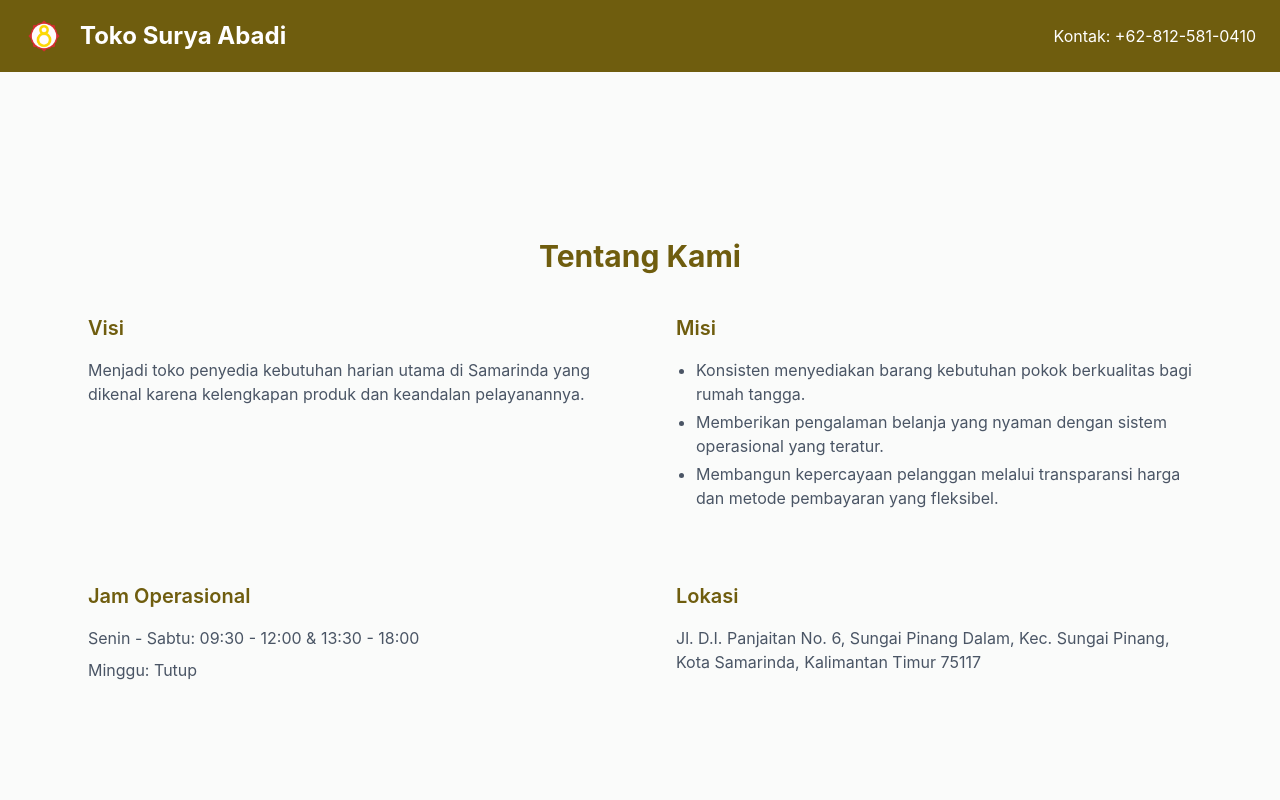
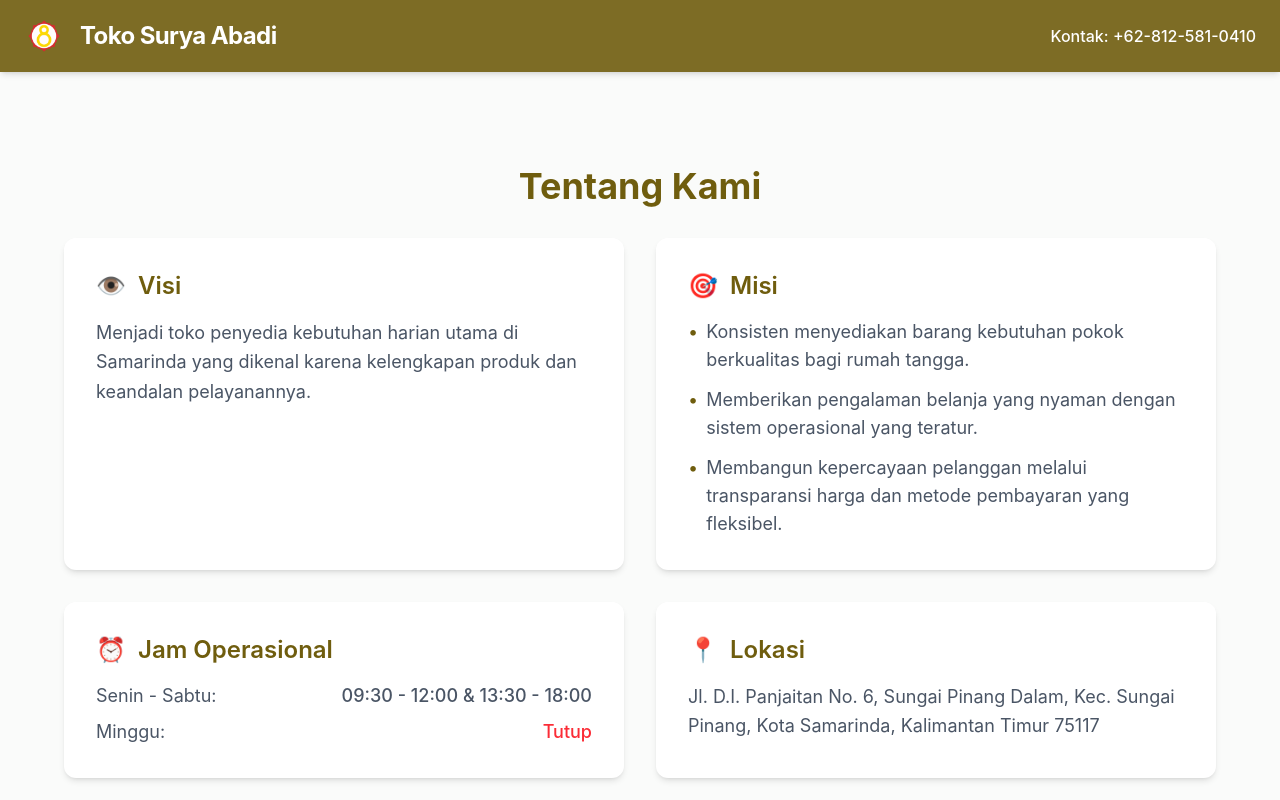
Before and after one commit to ruman1609/toko-surya-abadi-profile, a Vue app: page / in a window 1280 px wide. Built offline with nearby package versions, Linux system fonts and the light colour scheme.

Commit message:
Make it more attactive

```diff
--- a/src/components/BaseLayout.vue
+++ b/src/components/BaseLayout.vue
@@ -1,22 +1,26 @@
 <template>
   <div class="flex flex-col bg-surface dark:bg-surface-container overflow-hidden min-h-screen"
     :class="isSnap ? 'h-screen' : 'min-h-screen'">
-    <nav class="bg-primary text-on-primary py-4 px-4 md:px-6 flex items-center justify-between fixed top-0 w-full z-50">
+    <nav
+      class="bg-primary/90 backdrop-blur-md text-on-primary py-4 px-4 md:px-6 flex items-center justify-between fixed top-0 w-full z-50 shadow-md">
       <div class="flex items-center">
         <img src="/src/assets/logo.png" alt="Logo" class="h-8 w-auto mr-3 md:h-10 md:mr-4" />
-        <h1 class="text-lg md:text-2xl font-bold">Toko Surya Abadi</h1>
+        <h1 class="text-lg md:text-2xl font-bold tracking-tight">Toko Surya Abadi</h1>
       </div>
       <div class="space-x-2 md:space-x-4">
-        <a href="https://wa.me/628125810410" class="text-on-primary hover:text-on-primary/80 text-sm md:text-base">Kontak: +62-812-581-0410</a>
+        <a href="https://wa.me/628125810410"
+          class="text-on-primary hover:text-on-primary/80 text-sm md:text-base font-medium transition-colors">
+          Kontak: +62-812-581-0410
+        </a>
       </div>
     </nav>
 
     <main :class="['grow pt-20', isSnap ? 'snap-y snap-mandatory overflow-y-auto' : 'overflow-y-auto']">
       <slot></slot>
 
-      <footer class="bg-primary text-on-primary mt-auto border-t-2 border-on-primary" :class="isSnap ? 'snap-end' : ''">
-        <div class="mx-auto px-4 py-4">
-          <p class="text-sm md:text-base">&copy; {{ year }} Toko Surya Abadi. All rights reserved.</p>
+      <footer class="bg-primary text-on-primary mt-auto border-t-2 border-on-primary/20 snap-start">
+        <div class="mx-auto px-4 py-6">
+          <p class="text-sm md:text-base text-center">&copy; {{ year }} Toko Surya Abadi. All rights reserved.</p>
         </div>
       </footer>
     </main>
--- a/src/components/StoreProfile.vue
+++ b/src/components/StoreProfile.vue
@@ -2,51 +2,66 @@
   <div class="mx-auto px-4 md:px-8 py-6 md:py-8 min-h-screen bg-surface-50 dark:bg-gray-800">
     <!-- About Us Section -->
     <section class="min-h-[80vh] md:min-h-screen flex flex-col items-center justify-center snap-start pt-36">
-      <h2 class="text-2xl md:text-3xl font-bold text-primary dark:text-secondary mb-4 text-center">
+      <h2 class="text-3xl md:text-4xl font-bold text-primary dark:text-secondary mb-8 text-center">
         Tentang Kami
       </h2>
       <div class="max-w-6xl w-full">
-        <div class="grid grid-cols-1 md:grid-cols-2 gap-4 md:gap-6">
+        <div class="grid grid-cols-1 md:grid-cols-2 gap-6 md:gap-8">
           <!-- Visi -->
-          <div class="bg-surface-100 dark:bg-gray-700 p-4 md:p-6 rounded-md">
-            <h3 class="text-lg md:text-xl font-semibold mb-4 text-primary dark:text-secondary">
-              Visi
+          <div class="bg-white dark:bg-gray-700 p-6 md:p-8 rounded-xl shadow-md">
+            <h3 class="text-xl md:text-2xl font-semibold mb-4 text-primary dark:text-secondary flex items-center">
+              <span class="mr-3">👁️</span> Visi
             </h3>
-            <p class="text-gray-600 dark:text-gray-300 text-sm md:text-base">
+            <p class="text-gray-600 dark:text-gray-300 text-base md:text-lg leading-relaxed">
               Menjadi toko penyedia kebutuhan harian utama di Samarinda yang dikenal karena kelengkapan produk dan
               keandalan pelayanannya.
             </p>
           </div>
 
           <!-- Misi -->
-          <div class="bg-surface-100 dark:bg-gray-700 p-4 md:p-6 rounded-md">
-            <h3 class="text-lg md:text-xl font-semibold mb-4 text-primary dark:text-secondary">
-              Misi
+          <div class="bg-white dark:bg-gray-700 p-6 md:p-8 rounded-xl shadow-md">
+            <h3 class="text-xl md:text-2xl font-semibold mb-4 text-primary dark:text-secondary flex items-center">
+              <span class="mr-3">🎯</span> Misi
             </h3>
-            <ul class="list-disc pl-5 mt-2 space-y-1 text-gray-600 dark:text-gray-300 text-sm md:text-base">
-              <li>Konsisten menyediakan barang kebutuhan pokok berkualitas bagi rumah tangga.</li>
-              <li>Memberikan pengalaman belanja yang nyaman dengan sistem operasional yang teratur.</li>
-              <li>Membangun kepercayaan pelanggan melalui transparansi harga dan metode pembayaran yang fleksibel.</li>
+            <ul class="list-none space-y-3 text-gray-600 dark:text-gray-300 text-base md:text-lg">
+              <li class="flex items-start">
+                <span class="mr-2 text-primary dark:text-secondary">•</span>
+                Konsisten menyediakan barang kebutuhan pokok berkualitas bagi rumah tangga.
+              </li>
+              <li class="flex items-start">
+                <span class="mr-2 text-primary dark:text-secondary">•</span>
+                Memberikan pengalaman belanja yang nyaman dengan sistem operasional yang teratur.
+              </li>
+              <li class="flex items-start">
+                <span class="mr-2 text-primary dark:text-secondary">•</span>
+                Membangun kepercayaan pelanggan melalui transparansi harga dan metode pembayaran yang fleksibel.
+              </li>
             </ul>
           </div>
 
           <!-- Jam Operasional -->
-          <div class="bg-surface-100 dark:bg-gray-700 p-4 md:p-6 rounded-md">
-            <h3 class="text-lg md:text-xl font-semibold mb-4 text-primary dark:text-secondary">
-              Jam Operasional
+          <div class="bg-white dark:bg-gray-700 p-6 md:p-8 rounded-xl shadow-md">
+            <h3 class="text-xl md:text-2xl font-semibold mb-4 text-primary dark:text-secondary flex items-center">
+              <span class="mr-3">⏰</span> Jam Operasional
             </h3>
-            <ul class="space-y-2 text-gray-600 dark:text-gray-300 text-sm md:text-base">
-              <li>Senin - Sabtu: 09:30 - 12:00 & 13:30 - 18:00</li>
-              <li>Minggu: Tutup</li>
+            <ul class="space-y-2 text-gray-600 dark:text-gray-300 text-base md:text-lg">
+              <li class="flex justify-between">
+                <span>Senin - Sabtu:</span>
+                <span class="font-medium">09:30 - 12:00 & 13:30 - 18:00</span>
+              </li>
+              <li class="flex justify-between">
+                <span>Minggu:</span>
+                <span class="font-medium text-red-500">Tutup</span>
+              </li>
             </ul>
           </div>
 
           <!-- Lokasi -->
-          <div class="bg-surface-100 dark:bg-gray-700 p-4 md:p-6 rounded-md">
-            <h3 class="text-lg md:text-xl font-semibold mb-4 text-primary dark:text-secondary">
-              Lokasi
+          <div class="bg-white dark:bg-gray-700 p-6 md:p-8 rounded-xl shadow-md">
+            <h3 class="text-xl md:text-2xl font-semibold mb-4 text-primary dark:text-secondary flex items-center">
+              <span class="mr-3">📍</span> Lokasi
             </h3>
-            <p class="text-gray-600 dark:text-gray-300 text-sm md:text-base">
+            <p class="text-gray-600 dark:text-gray-300 text-base md:text-lg leading-relaxed">
               Jl. D.I. Panjaitan No. 6, Sungai Pinang Dalam, Kec. Sungai Pinang, Kota Samarinda, Kalimantan Timur 75117
             </p>
           </div>
@@ -57,25 +72,37 @@
     <!-- Facility Section -->
     <section class="min-h-[80vh] md:min-h-screen flex items-center justify-center snap-start pt-24">
       <div class="max-w-6xl w-full">
-        <div class="space-y-6">
-          <h2 class="text-2xl md:text-3xl font-bold text-primary dark:text-secondary mb-6">
+        <div class="space-y-8">
+          <h2 class="text-3xl md:text-4xl font-bold text-primary dark:text-secondary mb-6 text-center">
             Fasilitas Toko
           </h2>
-          <div class="flex flex-col md:flex-row gap-4 md:gap-6">
+          <div class="flex flex-col md:flex-row gap-8">
             <div class="md:w-1/2">
-              <p class="text-gray-600 dark:text-gray-300 mb-4 text-sm md:text-base">
+              <p class="text-gray-600 dark:text-gray-300 mb-6 text-lg leading-relaxed">
                 Toko Surya Abadi dilengkapi dengan fasilitas yang memudahkan pelanggan dalam berbelanja.
               </p>
-              <ul class="list-disc pl-5 space-y-1 text-gray-600 dark:text-gray-300 text-sm md:text-base">
-                <li>Parkir yang luas dan aman</li>
-                <li>Fasilitas pembayaran yang lengkap</li>
-                <li>Area tunggu yang nyaman</li>
-                <li>Penyimpanan barang yang aman</li>
+              <ul class="list-none space-y-4 text-gray-600 dark:text-gray-300 text-lg">
+                <li class="flex items-center">
+                  <span class="mr-3 text-primary dark:text-secondary">🚗</span>
+                  Parkir yang luas dan aman
+                </li>
+                <li class="flex items-center">
+                  <span class="mr-3 text-primary dark:text-secondary">💳</span>
+                  Fasilitas pembayaran yang lengkap
+                </li>
+                <li class="flex items-center">
+                  <span class="mr-3 text-primary dark:text-secondary">🛋️</span>
+                  Area tunggu yang nyaman
+                </li>
+                <li class="flex items-center">
+                  <span class="mr-3 text-primary dark:text-secondary">🔒</span>
+                  Penyimpanan barang yang aman
+                </li>
               </ul>
             </div>
             <div class="md:w-1/2 flex items-center justify-center">
               <div
-                class="bg-gray-200 border-2 border-dashed rounded-xl w-full h-40 md:h-48 flex items-center justify-center text-gray-500 text-sm">
+                class="bg-gray-200 dark:bg-gray-700 border-2 border-dashed border-gray-300 dark:border-gray-600 rounded-xl w-full h-48 md:h-64 flex items-center justify-center text-gray-500 dark:text-gray-400 text-lg">
                 Gambar Fasilitas Toko
               </div>
             </div>
@@ -87,27 +114,40 @@
     <!-- Payment Policy Section -->
     <section class="min-h-[80vh] md:min-h-screen flex items-center justify-center snap-start pt-24">
       <div class="max-w-6xl w-full">
-        <div class="space-y-6">
-          <h2 class="text-2xl md:text-3xl font-bold text-primary dark:text-secondary mb-6">
+        <div class="space-y-8">
+          <h2 class="text-3xl md:text-4xl font-bold text-primary dark:text-secondary mb-6 text-center">
             Kebijakan Pembayaran
           </h2>
-          <p class="text-gray-600 dark:text-gray-300 text-sm md:text-base">
-            Transaksi di Toko Surya Abadi dapat dilakukan melalui dua metode:
-          </p>
-          <ul class="list-disc pl-5 mt-2 space-y-1 text-gray-600 dark:text-gray-300 text-sm md:text-base">
-            <li>Tunai (Cash)</li>
-            <li>Transfer Bank</li>
-          </ul>
+          <div class="bg-white dark:bg-gray-700 p-8 rounded-xl shadow-md">
+            <p class="text-gray-600 dark:text-gray-300 text-lg leading-relaxed mb-6">
+              Transaksi di Toko Surya Abadi dapat dilakukan melalui dua metode:
+            </p>
+            <div class="flex flex-col md:flex-row gap-6">
+              <div class="flex-1 bg-gray-50 dark:bg-gray-600 p-6 rounded-lg text-center">
+                <span class="text-4xl mb-2 block">💵</span>
+                <h4 class="text-xl font-semibold text-primary dark:text-secondary">Tunai (Cash)</h4>
+              </div>
+              <div class="flex-1 bg-gray-50 dark:bg-gray-600 p-6 rounded-lg text-center">
+                <span class="text-4xl mb-2 block">🏦</span>
+                <h4 class="text-xl font-semibold text-primary dark:text-secondary">Transfer Bank</h4>
+              </div>
+            </div>
+          </div>
         </div>
       </div>
     </section>
 
     <!-- Product Catalog Section -->
-    <section class="min-h-[80vh] md:min-h-screen flex items-center justify-center snap-start pt-36/">
+    <section class="min-h-[80vh] md:min-h-screen flex items-center justify-center snap-start pt-36">
       <div class="max-w-6xl w-full">
-        <div class="space-y-6">
-          <h2 class="text-2xl md:text-3xl font-bold mb-4">Katalog Produk Utama</h2>
-          <div class="grid grid-cols-1 md:grid-cols-2 gap-4 md:gap-6">
+        <div class="space-y-8">
+          <h2 class="text-3xl md:text-4xl font-bold text-primary dark:text-secondary mb-6 text-center">
+            Katalog Produk Utama
+          </h2>
+          <p class="text-gray-600 dark:text-gray-300 text-lg text-center max-w-3xl mx-auto">
+            Kami menyediakan berbagai produk kebutuhan harian dengan kualitas terbaik.
+          </p>
+          <div class="grid grid-cols-1 md:grid-cols-2 gap-6 md:gap-8">
             <ProductCategory v-for="category in categories" :key="category" :name="category" />
           </div>
         </div>
```
Also changed, not shown: src/components/ProductCategory.vue (+18 -11 lines).
